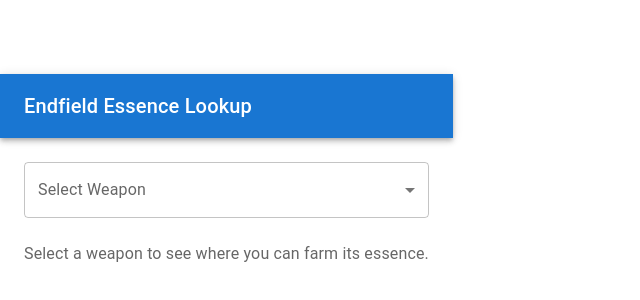
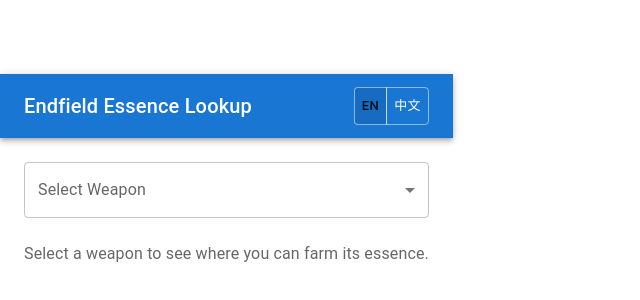
Before and after one commit to YiLi98317/EndfieldEssenceLookup, a React (Vite) app: page / in a window 1280 px wide. Shown: the part 218-518 px from the top of the page, without its empty margins (0-640 px from the left). Built offline with nearby package versions, Linux system fonts and the light colour scheme.

Commit message:
base zhCN support

```diff
--- a/src/components/FarmPlaceResults.jsx
+++ b/src/components/FarmPlaceResults.jsx
@@ -8,24 +8,27 @@ import {
   Box,
 } from '@mui/material'
 import { getMatchingPools } from '../utils/essenceLogic'
+import { useLanguage } from '../i18n/LanguageContext'
 
 export default function FarmPlaceResults({ weapon, pools }) {
+  const { t } = useLanguage()
+
   if (!weapon) {
     return (
       <Typography color="text.secondary">
-        Select a weapon to see where you can farm its essence.
+        {t('selectWeaponHint')}
       </Typography>
     )
   }
 
   const matchingPools = getMatchingPools(weapon, pools)
+  const statsStr = weapon.stats.join(', ')
 
   if (matchingPools.length === 0) {
     return (
       <Paper sx={{ p: 2 }}>
         <Typography color="error">
-          No farm place drops all required stats ({weapon.stats.join(', ')}) for{' '}
-          {weapon.name}. You cannot farm the ideal essence for this weapon.
+          {t('noFarmPlace', { name: weapon.name, stats: statsStr })}
         </Typography>
       </Paper>
     )
@@ -34,7 +37,7 @@ export default function FarmPlaceResults({ weapon, pools }) {
   return (
     <Box>
       <Typography variant="subtitle1" sx={{ mb: 1 }}>
-        Farm these places for {weapon.name} (needs: {weapon.stats.join(', ')}):
+        {t('farmThesePlaces', { name: weapon.name, stats: statsStr })}
       </Typography>
       <List component={Paper}>
         {matchingPools.map((pool) => (
--- a/src/components/Layout.jsx
+++ b/src/components/Layout.jsx
@@ -1,13 +1,26 @@
-import { AppBar, Toolbar, Typography, Container } from '@mui/material'
+import { AppBar, Toolbar, Typography, Container, ToggleButtonGroup, ToggleButton } from '@mui/material'
+import { useLanguage } from '../i18n/LanguageContext'
 
 export default function Layout({ children }) {
+  const { language, setLanguage, t } = useLanguage()
+
   return (
     <>
       <AppBar position="static">
         <Toolbar>
-          <Typography variant="h6" component="h1">
-            Endfield Essence Lookup
+          <Typography variant="h6" component="h1" sx={{ flexGrow: 1 }}>
+            {t('appTitle')}
           </Typography>
+          <ToggleButtonGroup
+            value={language}
+            exclusive
+            onChange={(_, value) => value != null && setLanguage(value)}
+            size="small"
+            sx={{ '& .MuiToggleButton-root': { color: 'inherit', borderColor: 'rgba(255,255,255,0.5)' } }}
+          >
+            <ToggleButton value="en">EN</ToggleButton>
+            <ToggleButton value="zh">中文</ToggleButton>
+          </ToggleButtonGroup>
         </Toolbar>
       </AppBar>
       <Container sx={{ py: 3 }}>{children}</Container>
--- a/src/components/WeaponSelector.jsx
+++ b/src/components/WeaponSelector.jsx
@@ -1,21 +1,24 @@
 import { FormControl, InputLabel, Select, MenuItem } from '@mui/material'
+import { useLanguage } from '../i18n/LanguageContext'
 
 export default function WeaponSelector({ weapons, selectedWeapon, onSelect }) {
+  const { t } = useLanguage()
+  const selectLabel = t('selectWeapon')
   return (
     <FormControl fullWidth sx={{ mb: 3 }}>
-      <InputLabel id="weapon-select-label">Select Weapon</InputLabel>
+      <InputLabel id="weapon-select-label">{selectLabel}</InputLabel>
       <Select
         labelId="weapon-select-label"
         id="weapon-select"
         value={selectedWeapon?.id ?? ''}
-        label="Select Weapon"
+        label={selectLabel}
         onChange={(e) => {
           const weapon = weapons.find((w) => w.id === e.target.value)
           onSelect(weapon ?? null)
         }}
       >
         <MenuItem value="">
-          <em>None</em>
+          <em>{t('none')}</em>
         </MenuItem>
         {weapons.map((weapon) => (
           <MenuItem key={weapon.id} value={weapon.id}>
--- /dev/null
+++ b/src/i18n/LanguageContext.jsx
@@ -0,0 +1,53 @@
+import { createContext, useContext, useState, useCallback, useMemo } from 'react'
+import { translations } from './translations'
+
+const STORAGE_KEY = 'language'
+
+function getStoredLanguage() {
+  try {
+    const stored = localStorage.getItem(STORAGE_KEY)
+    if (stored === 'en' || stored === 'zh') return stored
+  } catch (_) {}
+  return 'en'
+}
+
+const LanguageContext = createContext(null)
+
+export function LanguageProvider({ children }) {
+  const [language, setLanguageState] = useState(() => getStoredLanguage())
+
+  const setLanguage = useCallback((lang) => {
+    if (lang !== 'en' && lang !== 'zh') return
+    setLanguageState(lang)
+    try {
+      localStorage.setItem(STORAGE_KEY, lang)
+    } catch (_) {}
+  }, [])
+
+  const t = useCallback(
+    (key, replacements = {}) => {
+      const map = translations[language]
+      let str = map?.[key] ?? key
+      Object.entries(replacements).forEach(([k, v]) => {
+        str = str.replace(new RegExp(`\\{${k}\\}`, 'g'), String(v))
+      })
+      return str
+    },
+    [language]
+  )
+
+  const value = useMemo(
+    () => ({ language, setLanguage, t }),
+    [language, setLanguage, t]
+  )
+
+  return (
+    <LanguageContext.Provider value={value}>{children}</LanguageContext.Provider>
+  )
+}
+
+export function useLanguage() {
+  const ctx = useContext(LanguageContext)
+  if (!ctx) throw new Error('useLanguage must be used within LanguageProvider')
+  return ctx
+}
--- /dev/null
+++ b/src/i18n/translations.js
@@ -0,0 +1,26 @@
+export const translations = {
+  en: {
+    weapon: 'Weapon',
+    essence: 'Essence',
+    pool: 'Pool',
+    appTitle: 'Endfield Essence Lookup',
+    selectWeapon: 'Select Weapon',
+    none: 'None',
+    selectWeaponHint: 'Select a weapon to see where you can farm its essence.',
+    noFarmPlace:
+      'No farm place drops all required stats ({stats}) for {name}. You cannot farm the ideal essence for this weapon.',
+    farmThesePlaces: 'Farm these places for {name} (needs: {stats}):',
+  },
+  zh: {
+    weapon: '武器',
+    essence: '基质',
+    pool: '能量淤积点',
+    appTitle: '终末地基质查询',
+    selectWeapon: '选择武器',
+    none: '无',
+    selectWeaponHint: '选择武器以查看可在何处刷取该基质。',
+    noFarmPlace:
+      '没有能量淤积点掉落 {name} 所需的全部属性（{stats}）。无法为该武器刷取理想基质。',
+    farmThesePlaces: '为 {name} 刷取基质的地点（需要：{stats}）：',
+  },
+}
--- a/src/main.jsx
+++ b/src/main.jsx
@@ -3,6 +3,7 @@ import { createRoot } from 'react-dom/client'
 import { ThemeProvider, createTheme, CssBaseline } from '@mui/material'
 import './index.css'
 import App from './App.jsx'
+import { LanguageProvider } from './i18n/LanguageContext.jsx'
 
 const theme = createTheme()
 
@@ -10,7 +11,9 @@ createRoot(document.getElementById('root')).render(
   <StrictMode>
     <ThemeProvider theme={theme}>
       <CssBaseline />
-      <App />
+      <LanguageProvider>
+        <App />
+      </LanguageProvider>
     </ThemeProvider>
   </StrictMode>,
 )
```
